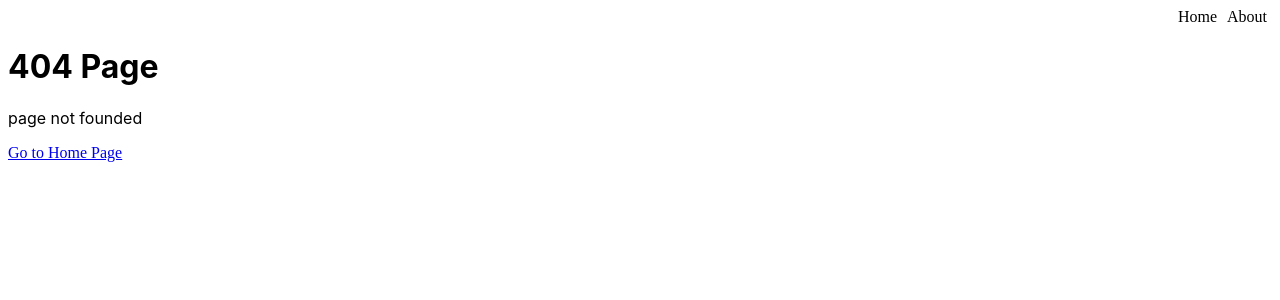
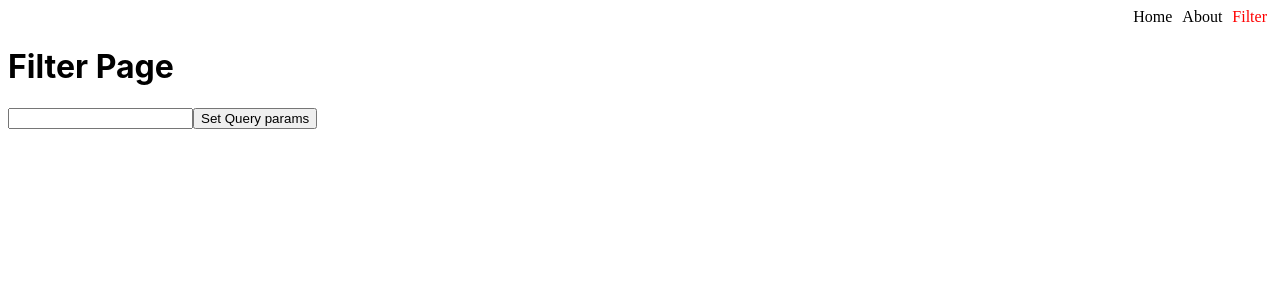
Before and after one commit to FirozSkAhmad/React, a React (Create React App) app: page /filter in a window 1280 px wide. Before the commit this address had no page. Shown: the top 300 px of the page. Built offline with nearby package versions, Linux system fonts and the light colour scheme.

Commit message:
2 files modified, 1 added

```diff
--- a/src/App.js
+++ b/src/App.js
@@ -6,6 +6,7 @@ import About from './About.js';
 import NavBar from './NavBar.js';
 import Page404 from './Page404.js';
 import User from './Users.js';
+import Filter from './Filter.js'
 
 function App() {
   return (
@@ -15,6 +16,7 @@ function App() {
         <Route path="/" element={<Home />} />
         <Route path="/about" element={<About />} />
         <Route path="/user/:name" element={<User />} />
+        <Route path="/filter" element={<Filter />} />
         <Route path="/*" element={<Page404 />} />
         {/* <Route path="/*" element={<Navigate to="/"/>} /> */}
       </Routes>
--- /dev/null
+++ b/src/Filter.js
@@ -0,0 +1,25 @@
+import React, { useState } from 'react';
+import { useSearchParams } from 'react-router-dom';
+
+function Filtter() {
+  const [searchParams, setSearchParams] = useSearchParams();
+  const [name, setName] = useState('');
+  return (
+    <>
+      <h1>Filter Page</h1>
+      <input
+        type="text"
+        value={name}
+        onChange={(e) => setName(e.target.value)}
+      />
+      <button onClick={() => setSearchParams({ name: { name } })}>
+        {
+          console.log(searchParams.get('name'))
+        }
+        Set Query params
+      </button>
+    </>
+  );
+}
+
+export default Filtter;
--- a/src/NavBar.js
+++ b/src/NavBar.js
@@ -27,6 +27,17 @@ function NavBar() {
           About
         </NavLink>
       </li>
+      <li>
+        <NavLink
+          style={({ isActive }) => {
+            return { color: isActive ? 'red' : 'black' };
+          }}
+          className="NavBar-Link"
+          to="/filter"
+        >
+          Filter
+        </NavLink>
+      </li>
     </ul>
   );
 }
```
